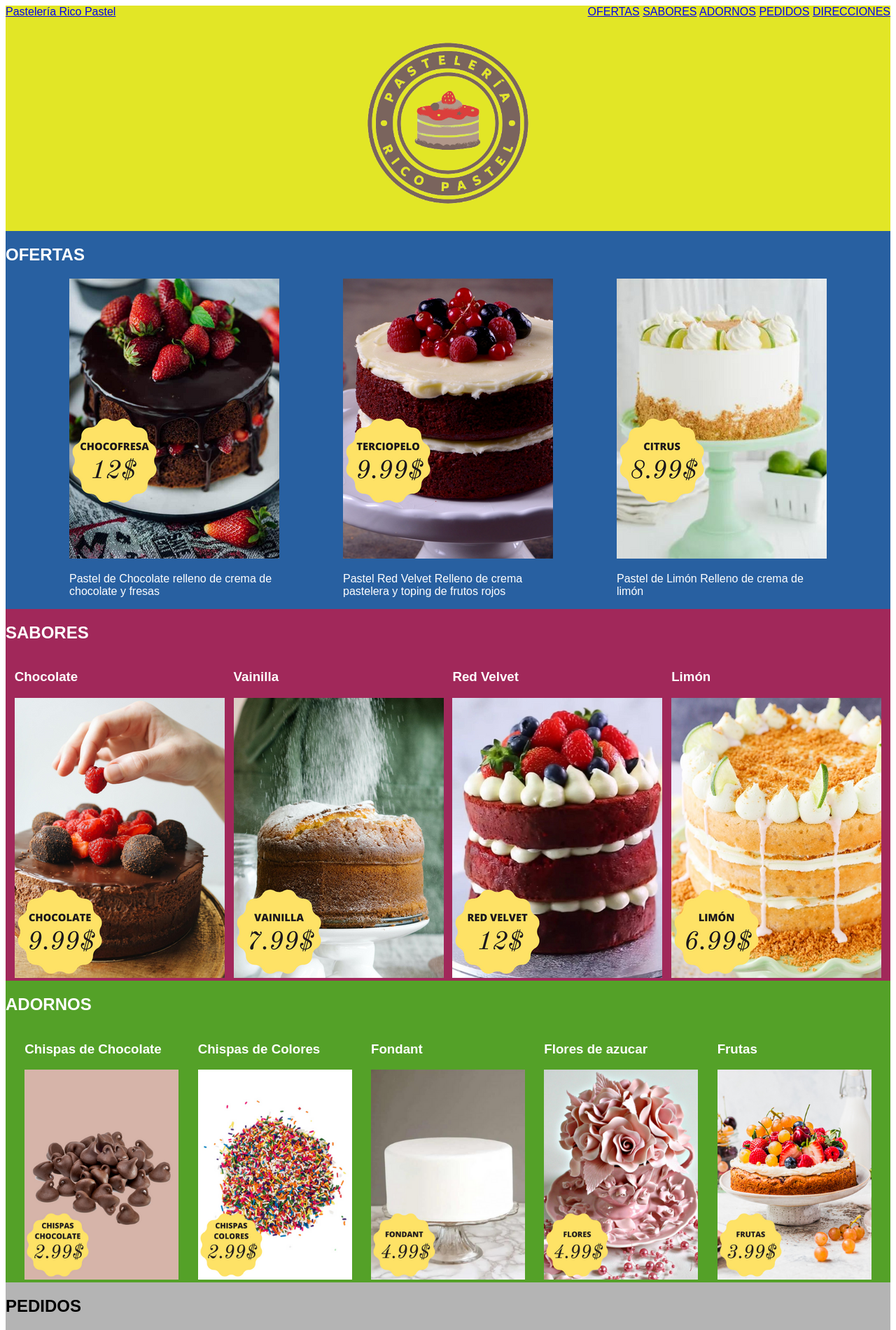
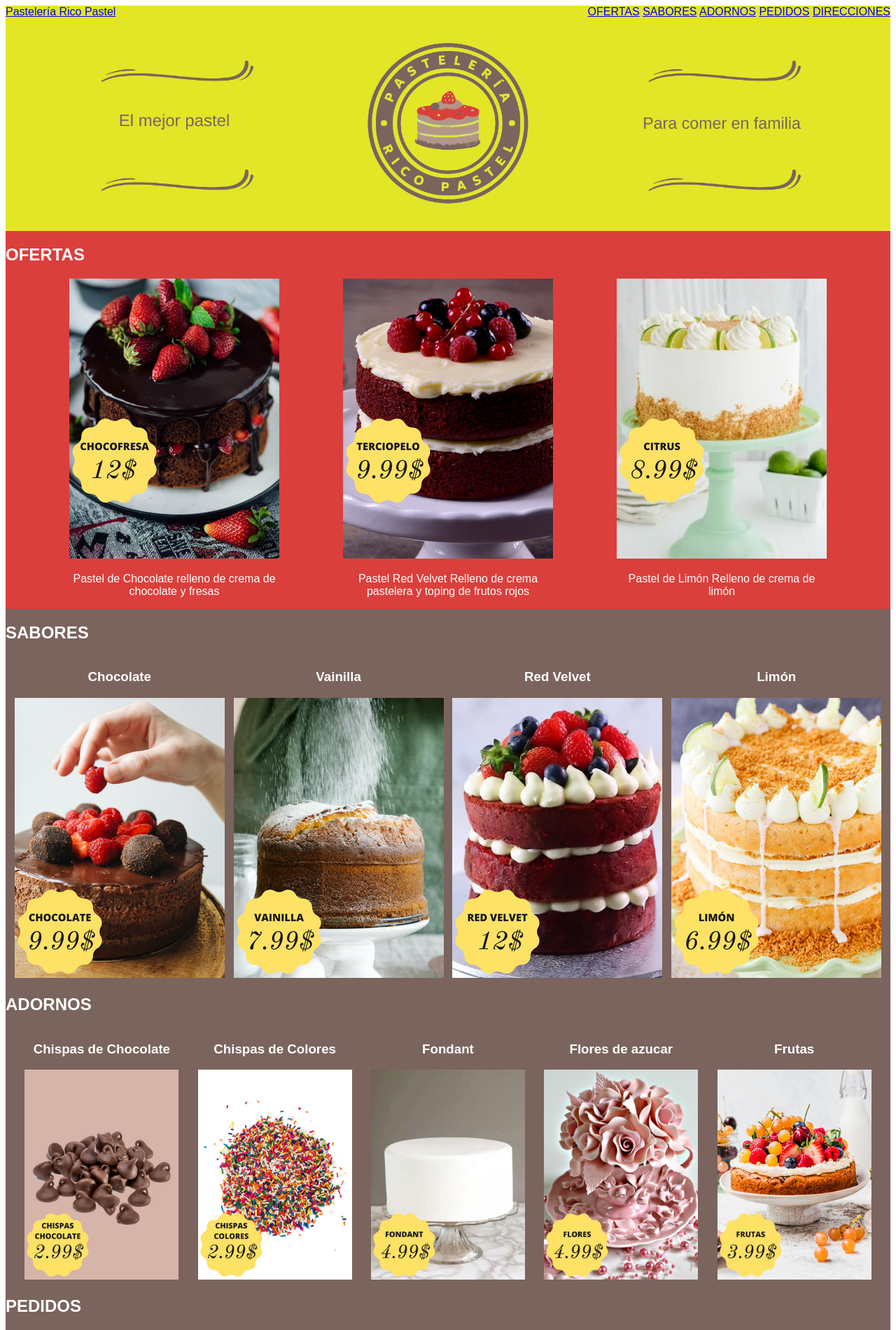
Before and after one commit to pedrojcolmenal/pasteleria, a plain HTML site: page index.html in a window 1280 px wide. Shown: the top 1900 px of the page at 70% size. Drawn offline with Linux system fonts and the light colour scheme.

Commit message:
Se agregó imagenes al header y se modificó el css

```diff
--- a/css/pasteleria.css
+++ b/css/pasteleria.css
@@ -9,27 +9,20 @@
 .header{
     background-color: #e2e626;
 }
-.ofertas{
-    background-color: #2860a1;
+.seccion1{
+    /*background-color: #2860a1;*/
+    background-color: #db3f3c;
+
     color:#ffffff;
 }
-.sabores{
-    background-color: #a1285a;
-    color:#ffffff;
-}
-.adornos{
-    background-color: #54a128;
-    color:#ffffff;
-}
-.pedidos{
-    background-color: #b4b4b4;
-}
-.direcciones{
-    background-color: #000000;
+.seccion2{
+    /*background-color: #a1285a;*/
+    background-color:#7a645d;
     color:#ffffff;
 }
 .item{
     width:min-content;
+    text-align: center;
 }
 .top{
     display: flex;
--- a/index.html
+++ b/index.html
@@ -21,13 +21,21 @@
         </div>
 
         <div class="container">
-            <a href="https://pedrojcolmenal.github.io/pasteleria/"><img src="images/pasteleria.png" alt="Pasteleria Rico Pastel" height="300px" width="300px"></a>
+            <div>
+                <img src="images/slogan1.png" alt="" height="300px" width="300px">
+            </div>
+            <div>
+                <a href="https://pedrojcolmenal.github.io/pasteleria/"><img src="images/pasteleria.png" alt="Pasteleria Rico Pastel" height="300px" width="300px"></a>
+            </div>
+            <div>
+                <img src="images/slogan2.png" alt="" height="300px" width="300px">
+            </div>
 
         </div>
     </header>
 
 
-    <section id="ofertas" class="ofertas container2">
+    <section id="ofertas" class="seccion1 container2">
         <div>
             <h2>OFERTAS</h2>
         </div>
@@ -48,7 +56,7 @@
 
     </section>
 
-    <section id="sabores" class="container2 sabores">
+    <section id="sabores" class="container2 seccion2">
         <div>
             <h2>SABORES</h2>
         </div>
@@ -74,7 +82,7 @@
     </section>
 
 
-    <section id="adornos" class="adornos container2">
+    <section id="adornos" class="seccion2 container2">
         <div>
             <h2>ADORNOS</h2>
         </div>
@@ -104,7 +112,7 @@
     </section>
 
 
-    <section id="pedidos" class="pedidos container2">
+    <section id="pedidos" class="seccion2 container2">
         <h2>PEDIDOS</h2>
         <h3>Realiza tu pedido aquí:</h3>
 
@@ -166,25 +174,25 @@
 
     </section>
 
-    <section id="direcciones" class="container2 direcciones">
+    <section id="direcciones" class="container2 header">
         <div>
             <h2>DIRECCIONES</h2>
         </div>
         <div class="container">
             <div class="item">
                 <h3>CENTRO</h3>
-                <a href="https://goo.gl/maps/MsF25E8wHUjbGZ4e9" target="_blank"><img src="images/ub_centro.png" alt="ubicacion centro" height="300px" width="300px"></a>
+                <a href="https://goo.gl/maps/MsF25E8wHUjbGZ4e9" target="_blank"><img src="images/ub_centro.png" alt="ubicacion centro" height="200px" width="200px"></a>
                 <p>Boulevard Panteon esq La Torre Plaza Bolivar, Caracas 1001, Distrito Capital</p><br>
 
             </div>
             <div class="item">
                 <h3>ESTE</h3>
-                <a href="https://goo.gl/maps/7nUGP7kKigc1QLgz5" target="_blank"><img src="images/ub_este.png" alt="ubicacion este" height="300px" width="300px"></a>
+                <a href="https://goo.gl/maps/7nUGP7kKigc1QLgz5" target="_blank"><img src="images/ub_este.png" alt="ubicacion este" height="200px" width="200px"></a>
                 <p>Avenida Río de Janeiro &, Avenida Jalisco, Caracas, Miranda</p><br>
             </div>
             <div class="item">
                 <h3>OESTE</h3>
-                <a href="https://goo.gl/maps/ZtM6L6RAksEiSYyZA" target="_blank"><img src="images/ub_oeste.png" alt="ubicacion oeste" height="300px" width="300px"></a>
+                <a href="https://goo.gl/maps/ZtM6L6RAksEiSYyZA" target="_blank"><img src="images/ub_oeste.png" alt="ubicacion oeste" height="200px" width="200px"></a>
                 <p>Avenida Principal El Paraíso, Caracas 1020, 1020, Distrito Capital</p><br>
             </div>
         </div>
```
Also changed, not shown: images/slogan1.png (added), images/slogan2.png (added).
